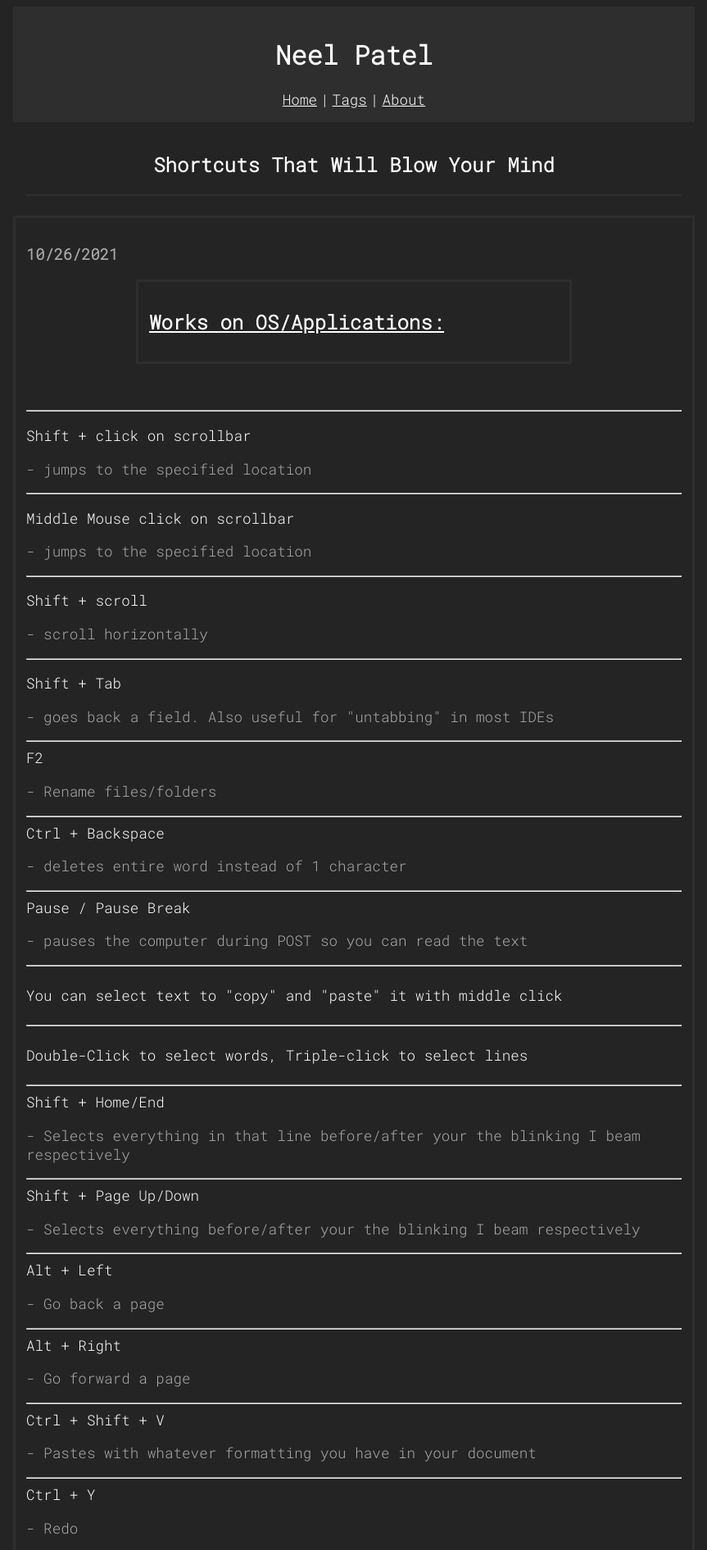
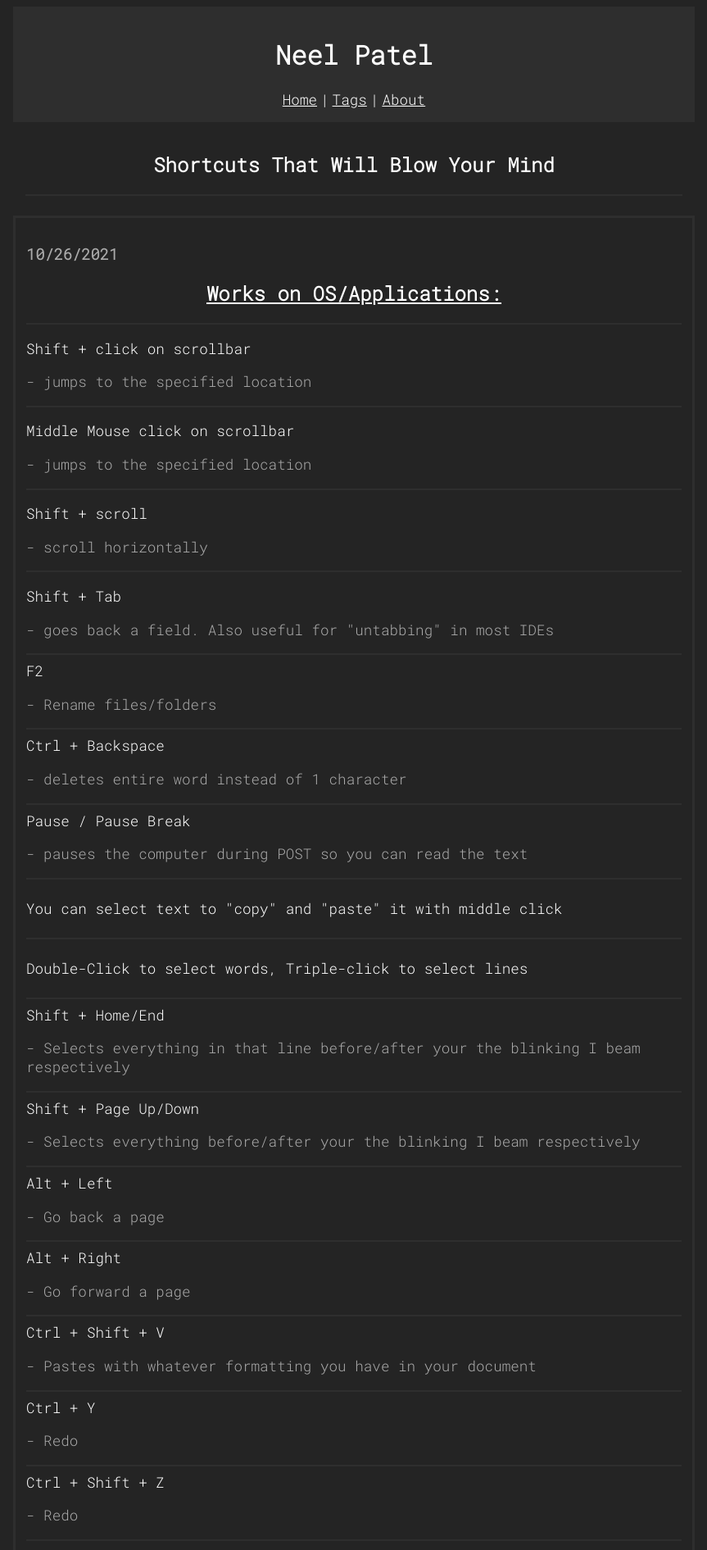
Before and after one commit to NotNeelPatel/notneelpatel.github.io, a Jekyll site: the page built from _posts/technology/2021-10-26-shortcuts-to-blow-your-mind.markdown, in a window 1280 px wide. Shown: the top 1891 px of the page at 82% size, without its empty margins (208-1071 px from the left). Built offline with Jekyll 4.4.1, drawn with Linux system fonts in a browser that asks for light colours.

Commit message:
Edit to latest blog post

```diff
--- a/_posts/technology/2021-10-26-shortcuts-to-blow-your-mind.markdown
+++ b/_posts/technology/2021-10-26-shortcuts-to-blow-your-mind.markdown
@@ -5,113 +5,98 @@
 tag: technology
 ---
 
-<div id=centerText>
+<div id=title>
 <h2><u>Works on OS/Applications:</u></h2>
 </div>
-<div id=partition></div>
-<div id=partition></div>
-<div id=partition></div>
-<hr>
+<hr class = "main">
 <a>Shift + click on scrollbar</a>
 <p>- jumps to the specified location</p>
-<hr>
+<hr class = "main">
 <a>Middle Mouse click on scrollbar</a>
 <p>- jumps to the specified location</p>
-<hr>
+<hr class = "main">
 <a>Shift + scroll</a>
 <p>- scroll horizontally</p>
-<hr>
+<hr class = "main">
 <a>Shift + Tab</a>
 <p>- goes back a field. Also useful for "untabbing" in most IDEs
-<hr>
+<hr class = "main">
 <a>F2</a>
 <p>- Rename files/folders</p>
-<hr>
+<hr class = "main">
 <a>Ctrl + Backspace</a>
 <p>- deletes entire word instead of 1 character</p>
-<hr>
+<hr class = "main">
 <a>Pause / Pause Break</a>
 <p>- pauses the computer during POST so you can read the text</p>
-<hr>
+<hr class = "main">
 <div id=partition></div>
 <a>You can select text to "copy" and "paste" it with middle click</a>
 <div id=partition></div>
-<hr>
+<hr class = "main">
 <div id=partition></div>
 <a>Double-Click to select words, Triple-click to select lines</a>
 <div id=partition></div>
-<hr>
+<hr class = "main">
 <a>Shift + Home/End</a>
 <p>- Selects everything in that line before/after your the blinking I beam respectively</p>
-<hr>
+<hr class = "main">
 <a>Shift + Page Up/Down</a>
 <p>- Selects everything before/after your the blinking I beam respectively</p>
-<hr>
+<hr class = "main">
 <a>Alt + Left</a>
 <p>- Go back a page</p>
-<hr>
+<hr class = "main">
 <a>Alt + Right</a>
 <p>- Go forward a page</p>
-<hr>
+<hr class = "main">
 <a>Ctrl + Shift + V</a>
 <p>- Pastes with whatever formatting you have in your document</p>
-<hr>
+<hr class = "main">
 <a>Ctrl + Y</a>
 <p>- Redo</p>
-<hr>
+<hr class = "main">
 <a>Ctrl + Shift + Z </a>
 <p>- Redo</p>
-<hr>
+<hr class = "main">
 <a>Meta + .</a>
 <p> - Emoji select</p>
 <p>*Meta means windows key. It's also referred to as super.</p>
-<hr>
+<hr class = "main">
 <a>Shift + Del </a>
 <p>- Deletes without prompting and it skips recycle bin/trash</p>
-<hr>
+<hr class = "main">
 
-<div id=partition></div>
-<div id=partition></div>
-<div id=partition></div>
-<div id=centerText>
+
+<div id=title>
 <h2><u>Works on Browsers:</u></h2>
 </div>
-<div id=partition></div>
-<div id=partition></div>
-<div id=partition></div>
-<hr>
+<hr class = "main">
 <a>Ctrl + Shift + T </a>
 <p>- Opens a previously closed tab</p>
-<hr>
+<hr class = "main">
 <a>Ctrl + Tab </a>
 <p>- Like Alt + Tab, but for browser tabs</p>
-<hr>
+<hr class = "main">
 <a>Ctrl + [Number] </a>
 <p>- Goes to nth tab in browser</p>
-<hr>
+<hr class = "main">
 
-
-<div id=partition></div>
-<div id=partition></div>
-<div id=partition></div>
-<div id=centerText>
+<div id=title>
 <h2><u>Works on Windows (natively):</u></h2>
 </div>
-<div id=partition></div>
-<div id=partition></div>
-<div id=partition></div>
-<hr>
+<hr class = "main">
 <a>Ctrl + Shift + Esc</a>
 <p> - opens task manager</p>
-<hr>
+<hr class = "main">
 <a>Win + Shift + S </a>
 <p>-  Screenshot to clipboard</p>
-<hr>
+<hr class = "main">
 <a>Win + Shift + arrow key </a>
 <p>- Move window from 1 monitor to other monitor</p>
-<hr>
+<hr class = "main">
 <a>Win + V </a>
 <p>- Clipboard history</p>
 <p>    *Side note: This is kind of creepy.</p>
-<hr>
+<hr class = "main">
 <p>All shortcuts were tested on Chromium browser, and Debian 11 KDE<p>
```
